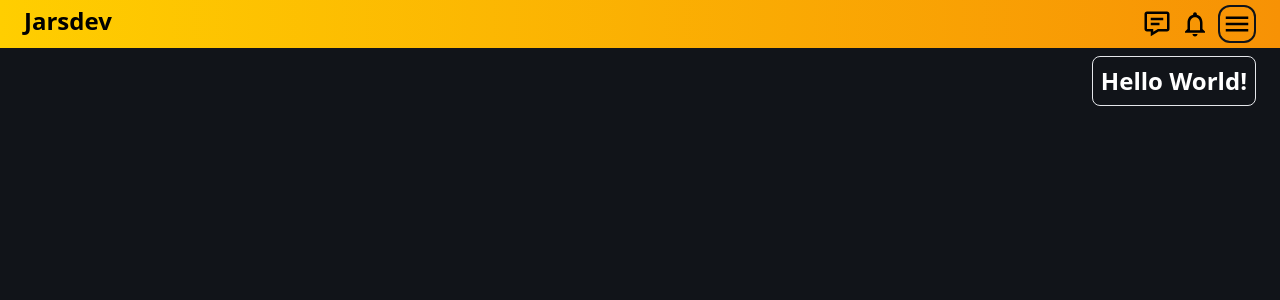
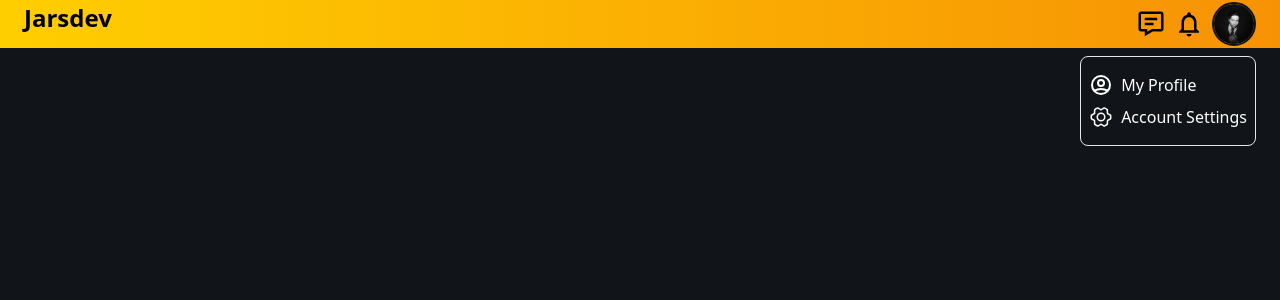
Before and after one commit to ImJars/menu-profile-design, a React (Vite) app: page / in a window 1280 px wide. Shown: the top 300 px of the page. Built offline with nearby package versions, Linux system fonts and the light colour scheme.

Commit message:
Add  new-items

```diff
--- a/src/App.jsx
+++ b/src/App.jsx
@@ -1,6 +1,8 @@
 import React, { useState } from "react";
 import { MdOutlineMenu, MdOutlineNotifications } from "react-icons/md";
 import { BiMessageDetail } from "react-icons/bi";
+import { HiOutlineUserCircle } from "react-icons/hi";
+import { PiGearSix } from "react-icons/pi";
 
 function App() {
   const [active, setActive] = useState(false);
@@ -28,16 +30,25 @@ function App() {
                   <MdOutlineNotifications className="text-pretty text-3xl" />
                   <button
                     onClick={changeActive}
-                    className="rounded-xl border-2 border-primary p-0.5"
+                    className="rounded-full border-2 border-primary"
                   >
-                    <MdOutlineMenu className="text-pretty text-3xl" />
+                    <img src="perfil.jpg" alt="" className="w-10 rounded-full" />
                   </button>
                 </div>
                 <div className="absolute top-14 right-6 border rounded-lg">
                   <div className="px-2 py-2">
-                    <h1 className="font-extrabold text-2xl text-white">
-                      Hello World!
-                    </h1>
+                    <div>
+                      <ul className="text-white">
+                        <li className="flex items-center my-2">
+                          <HiOutlineUserCircle className="text-2xl"/>
+                          <span className="ml-2">My Profile</span>
+                        </li>
+                        <li className="flex items-center my-2">
+                          <PiGearSix className="text-2xl"/>
+                          <span className="ml-2">Account Settings</span>
+                        </li>
+                      </ul>
+                    </div>
                   </div>
                 </div>
               </div>
```
Also changed, not shown: public/perfil.jpg (added).
